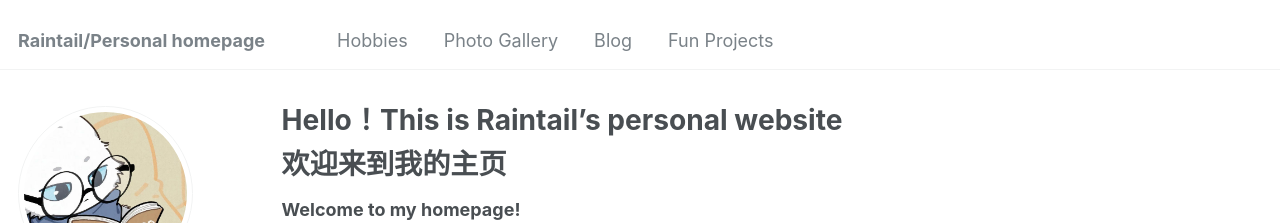
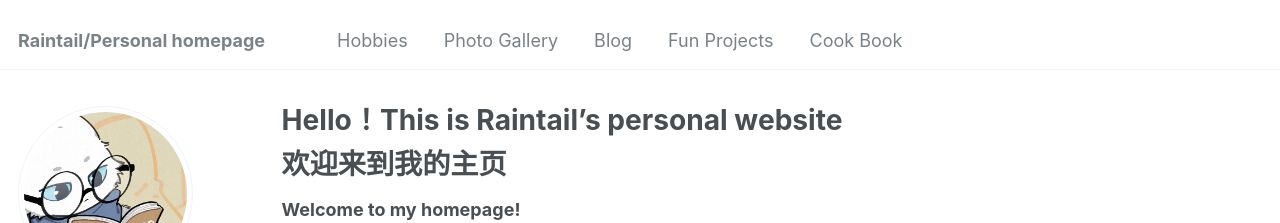
Before and after one commit to Rainbow-cocktail/Raintail-homepage, a Jekyll site: the page built from _pages/about.md, in a window 1280 px wide. Shown: the top 223 px of the page. Built offline with Jekyll 4.4.1, drawn with Linux system fonts in a browser that asks for light colours.

Commit message:
Update navigation.yml

```diff
--- a/_data/navigation.yml
+++ b/_data/navigation.yml
@@ -35,8 +35,8 @@ main:
   - title: "Blog"
     url: /blog/
 
-  #- title: "Contact"
-  #  url: /contact/
-
   - title: "Fun Projects"
     url: /projects/
+
+  - title: "Cook Book"
+    url: /food/
```
